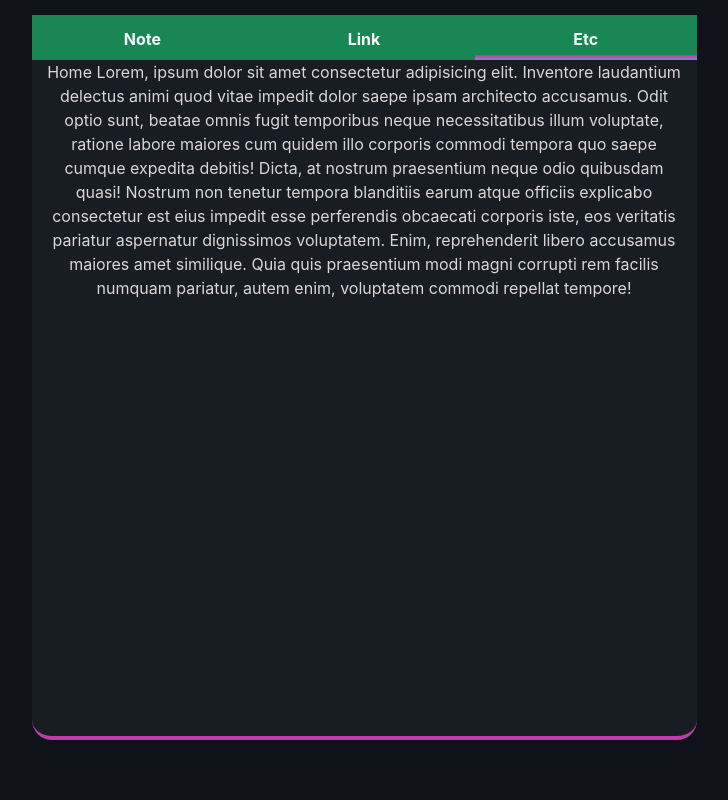
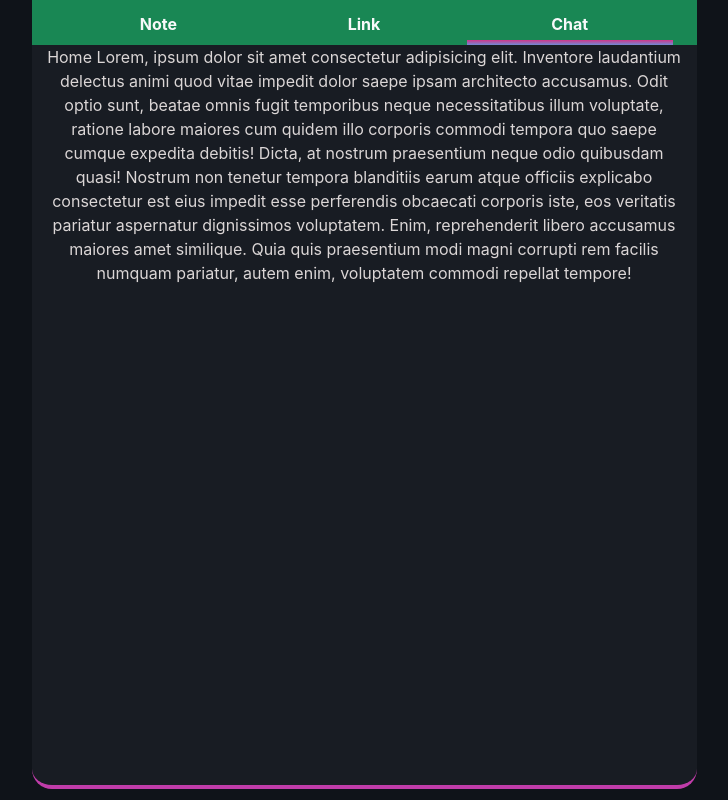
Before and after one commit to MhmmdSyahputra/BotTalk, a React (Create React App) app: page / in a window 1280 px wide. Shown: the whole page, without its empty margins (276-1004 px from the left). Built offline with nearby package versions, Linux system fonts and the light colour scheme; a small style sheet from the web is missing.

Commit message:
merapikan tampilan

```diff
--- a/src/App.css
+++ b/src/App.css
@@ -1,7 +1,7 @@
 body{
   background-color: #0F1319;
-  margin-top: 15px;
-
+  margin: 0;
+  padding: 0;
 }
 
 .App {
--- a/src/components/Header.jsx
+++ b/src/components/Header.jsx
@@ -7,15 +7,17 @@ export const Header = () => {
 
   return (
     <>
-      <div className="header">
+      <div className="header m-0">
             <div className="container">
                 <div className="row d-flex justify-content-center">
                     <div className="col-md-7 p-2 pb-0 bg-success">
+                      <div className="container">
                         <div className="row px-1">
                             <Link to='/Note' className={`col p-1 fw-bold text-decoration-none text-light ${location.pathname === '/Note' ? 'active' : ''}`}>Note</Link>
                             <Link to='/Link' className={`col p-1 fw-bold text-decoration-none text-light ${location.pathname === '/Link' ? 'active' : ''}`}>Link</Link>
-                            <Link to='/' className={`col p-1 fw-bold text-decoration-none text-light ${location.pathname === '/' ? 'active' : ''}`}>Etc</Link>
+                            <Link to='/' className={`col p-1 fw-bold text-decoration-none text-light ${location.pathname === '/' ? 'active' : ''}`}>Chat</Link>
                         </div>
+                      </div>
                     </div>
                 </div>
             </div>
--- a/src/index.css
+++ b/src/index.css
@@ -1,5 +1,6 @@
 body {
   margin: 0;
+  padding: 0;
   font-family: -apple-system, BlinkMacSystemFont, 'Segoe UI', 'Roboto', 'Oxygen',
     'Ubuntu', 'Cantarell', 'Fira Sans', 'Droid Sans', 'Helvetica Neue',
     sans-serif;
@@ -33,7 +34,7 @@ code {
 }
 
 .content{
-  height: 85vh;
+  height: 93vh;
   background-color: #181C23;
   border-bottom: 4px solid #C03CA9;
   border-bottom-left-radius: 20px;
--- a/src/views/DetailNote.jsx
+++ b/src/views/DetailNote.jsx
@@ -80,7 +80,7 @@ export const DetailNote = () => {
 
     return (
         <>
-            <div className="header">
+
             <div className="container">
                 <div className="row d-flex justify-content-center">
                     <div className="col-md-7 content">
@@ -116,7 +116,7 @@ export const DetailNote = () => {
                                             ) : (
                                                 <div className="col-md-12 my-4 p-4 body-link text-start" key={key}>
                                                     <h2 className='fs-3 sticky-xl-top p-3 mx-0' style={{ backgroundColor: '#181C23', top: '-20px' }}>
-                                                            {uptitle} |
+                                                        {data.title} |
                                                         <i className="thisIcon mx-2 fa-solid fs-6 text-warning fa-pen-to-square" onClick={() => setIsupdate(() => true)}></i>
                                                     </h2>
                                                     <p>
@@ -161,7 +161,6 @@ export const DetailNote = () => {
                     </div>
                 </div>
             </div>
-            </div>
         </>
     )
 }
--- a/src/views/Home.jsx
+++ b/src/views/Home.jsx
@@ -4,7 +4,6 @@ import { Link } from 'react-router-dom';
 export const Home = () => {
   return (
     <>
-        <div className="header">
             <div className="container">
                 <div className="row d-flex justify-content-center">
                     <div className="col-md-7 content">
@@ -12,8 +11,6 @@ export const Home = () => {
                     </div>
                 </div>
             </div>
-        </div>
-
     </>
     )
 }
--- a/src/views/Link.jsx
+++ b/src/views/Link.jsx
@@ -27,7 +27,7 @@ export const MyLink = () => {
   }, []);
 
 
-  const createData = () =>{
+  const createData = () => {
     const db = getDatabase();
     // let data = {
     //   name: name,
@@ -48,12 +48,12 @@ export const MyLink = () => {
 
   return (
     <>
-      <div className="header">
+
       <div className="container">
         <div className="row d-flex justify-content-center">
           <div className="col-md-7 content">
             <div className='m-3'>
-                <div className="text-end me-5">
+              <div className="text-end">
                 <a className="btn btnAdd" data-bs-toggle="modal" href="#exampleModalToggle" role="button">Add Data</a>
               </div>
 
@@ -71,7 +71,7 @@ export const MyLink = () => {
                     </div>
                     <div className="modal-footer">
                       <button className="btn btn-primary" data-bs-target="#exampleModalToggle2" data-bs-toggle="modal"
-                              data-bs-dismiss="modal" onClick={()=> createData()}>Save</button>
+                        data-bs-dismiss="modal" onClick={() => createData()}>Save</button>
                     </div>
                   </div>
                 </div>
@@ -85,22 +85,22 @@ export const MyLink = () => {
                       variant="rectangular"
                       className="col-md-12 my-4 p-4"
                       height={190}
-                          style={{borderRadius:'20px'}}
+                      style={{ borderRadius: '20px' }}
                     />
                     <Skeleton
                       variant="rectangular"
                       className="col-md-12 my-4 p-4"
                       height={190}
-                          style={{borderRadius:'20px'}}
+                      style={{ borderRadius: '20px' }}
                     />
                     <Skeleton
                       variant="rectangular"
                       className="col-md-12 my-4 p-4"
                       height={190}
-                          style={{borderRadius:'20px'}}
+                      style={{ borderRadius: '20px' }}
                     />
                   </div>
-                    ) :(
+                ) : (
                   datalink && Object.entries(datalink).reverse().map(([key, data]) => (
                     <LinkColle data={data} key={key} id={key} />
                   ))
@@ -111,7 +111,6 @@ export const MyLink = () => {
           </div>
         </div>
       </div>
-        </div>
     </>
   )
 }
--- a/src/views/Note.jsx
+++ b/src/views/Note.jsx
@@ -34,12 +34,11 @@ export const MyNote = () => {
 
   return (
     <>
-      <div className="header">
       <div className="container">
         <div className="row d-flex justify-content-center">
           <div className="col-md-7 content">
             <div className="m-3">
-                <div className="text-end me-5">
+              <div className="text-end">
                 <Link to="/NewNote" className="btn btnAdd">
                   Add Data
                 </Link>
@@ -52,19 +51,19 @@ export const MyNote = () => {
                     variant="rectangular"
                     className="col-md-12 my-4 p-4"
                     height={190}
-                      style={{borderRadius:'20px'}}
+                    style={{ borderRadius: '20px' }}
                   />
                   <Skeleton
                     variant="rectangular"
                     className="col-md-12 my-4 p-4"
                     height={190}
-                      style={{borderRadius:'20px'}}
+                    style={{ borderRadius: '20px' }}
                   />
                   <Skeleton
                     variant="rectangular"
                     className="col-md-12 my-4 p-4"
                     height={190}
-                      style={{borderRadius:'20px'}}
+                    style={{ borderRadius: '20px' }}
                   />
                 </div>
               ) : (
@@ -98,7 +97,6 @@ export const MyNote = () => {
           </div>
         </div>
       </div>
-      </div>
     </>
   );
 };
```
Lines whose indentation alone changed are shown as unchanged.
